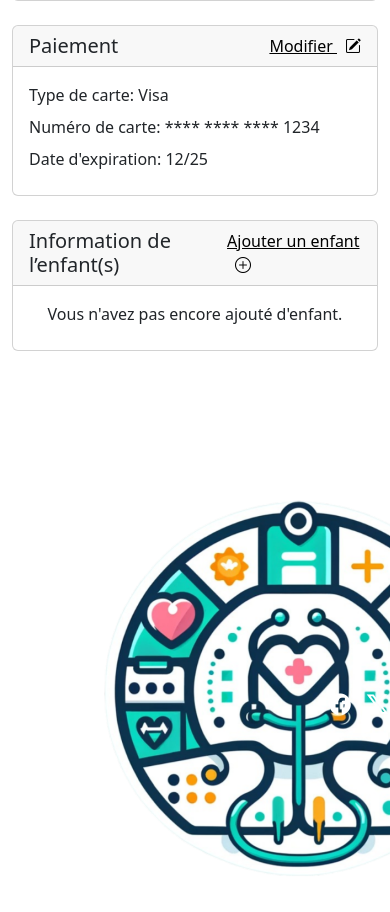
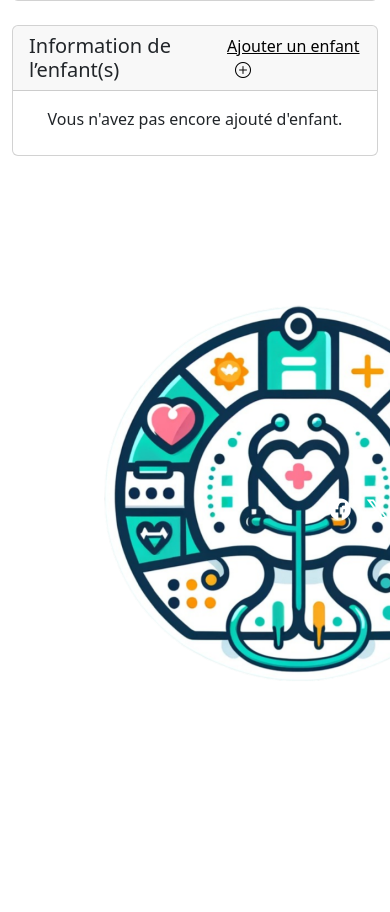
Before and after one commit to ThomasLosc/Childyo, a Symfony app: template templates/profil/index.html.twig in a window 390 px wide; the page is wider, and only the part inside the window is pictured. Shown: the part 500-1412 px from the top of that part. After the commit the page ends 1181 px from the top of that part, so only its background shows below. Run offline with Twig, Linux system fonts and the light colour scheme; the template is opened without the code that fills it, so the values that code supplies are empty; some libraries are stand-ins or nearby versions.

Commit message:
delete paiement bloc in profil

```diff
--- a/templates/profil/index.html.twig
+++ b/templates/profil/index.html.twig
@@ -35,22 +35,8 @@
 					</div>
 				</div>
 			</div>
-			<div class="col-md-6 mb-4" style="height: fit-content;">
-				<div class="card">
-					<div class="card-header primary-btn d-flex justify-content-between align-items-center">
-						<h5 class="card-title lato-bold mb-0">Paiement</h5>
-						<a href="#" class="text-black lato-bold">
-							Modifier
-							<i class="bi bi-pencil-square ms-2"></i>
-						</a>
-					</div>
-					<div class="card-body">
-						<p class="card-text mb-2">Type de carte: Visa</p>
-						<p class="card-text mb-2">Numéro de carte: **** **** **** 1234</p>
-						<p class="card-text mb-2">Date d'expiration: 12/25</p>
-					</div>
-				</div>
-			</div>
+
+
 			<div class="col-md-6 mb-4" style="height: fit-content;">
 				<div class="card">
 					<div class="card-header primary-btn d-flex justify-content-between align-items-center">
```
